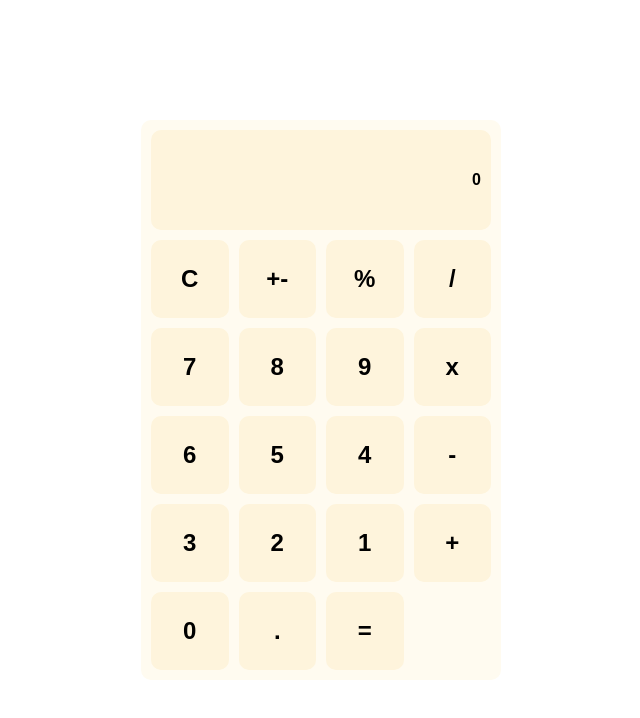
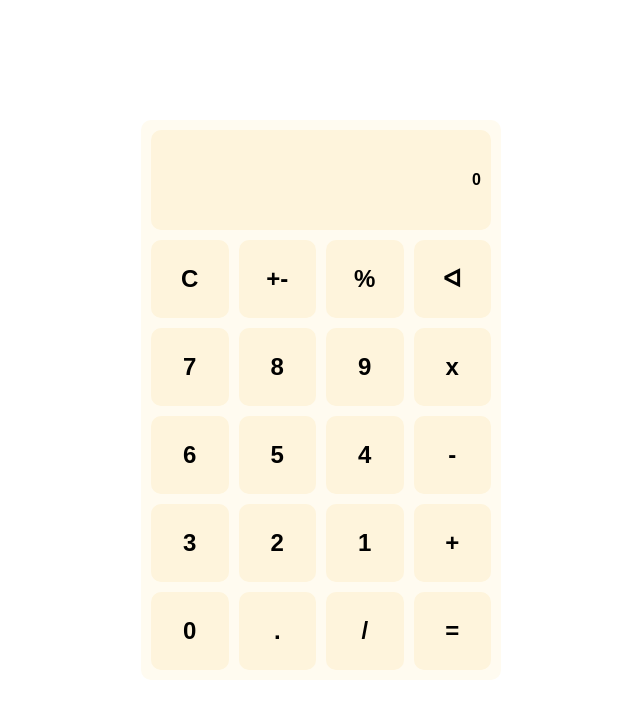
Before and after one commit to anagdinizp/Calculadora, a React (Create React App) app: page / in a window 1280 px wide. Shown: the top 718 px of the page, without its empty margins (319-959 px from the left). Built offline with nearby package versions, Linux system fonts and the light colour scheme.

Commit message:
Finalizando o projeto

```diff
--- a/src/Componentes/Botoes/Botoes.js
+++ b/src/Componentes/Botoes/Botoes.js
@@ -6,19 +6,19 @@ const Botoes = ({ digitos, setDigitos }) => {
     const resultado = () => {
         if (digitos.includes("+")){
             const [numero1, numero2] = digitos.split("+");
-            return Number(numero1) + Number(numero2);
+            return String(Number(numero1) + Number(numero2));
         }
         if (digitos.includes("-")){
             const [numero1, numero2] = digitos.split("-");
-            return Number(numero1) - Number(numero2);
+            return String(Number(numero1) - Number(numero2));
         }
         if (digitos.includes("x")){
             const [numero1, numero2] = digitos.split("x");
-            return Number(numero1) * Number(numero2);
+            return String(Number(numero1) * Number(numero2));
         }
         if (digitos.includes("/")){
             const [numero1, numero2] = digitos.split("/");
-            return Number(numero1) / Number(numero2);
+            return String(Number(numero1) / Number(numero2));
         }
     }
 
@@ -34,6 +34,9 @@ const Botoes = ({ digitos, setDigitos }) => {
         } else if (children === "="){
             setDigitos(resultado())
 
+        } else if (children === "ᐊ"){
+            setDigitos(digitos.slice(0, digitos.length - 1))
+
         } else {
             if (digitos === "0") {
                 setDigitos(children)
@@ -48,7 +51,7 @@ const Botoes = ({ digitos, setDigitos }) => {
             <Botao atualizarDigitos={atualizarDigitos}>C</Botao>
             <Botao atualizarDigitos={atualizarDigitos}>+-</Botao>
             <Botao atualizarDigitos={atualizarDigitos}>%</Botao>
-            <Botao atualizarDigitos={atualizarDigitos}>/</Botao>
+            <Botao atualizarDigitos={atualizarDigitos}>ᐊ</Botao>
             <Botao atualizarDigitos={atualizarDigitos}>7</Botao>
             <Botao atualizarDigitos={atualizarDigitos}>8</Botao>
             <Botao atualizarDigitos={atualizarDigitos}>9</Botao>
@@ -63,7 +66,9 @@ const Botoes = ({ digitos, setDigitos }) => {
             <Botao atualizarDigitos={atualizarDigitos}>+</Botao>
             <Botao atualizarDigitos={atualizarDigitos}>0</Botao>
             <Botao atualizarDigitos={atualizarDigitos}>.</Botao>
+            <Botao atualizarDigitos={atualizarDigitos}>/</Botao>
             <Botao className="Igualdade" atualizarDigitos={atualizarDigitos}>=</Botao>
+
         </EstiloBotoes>
     );
 };
```
